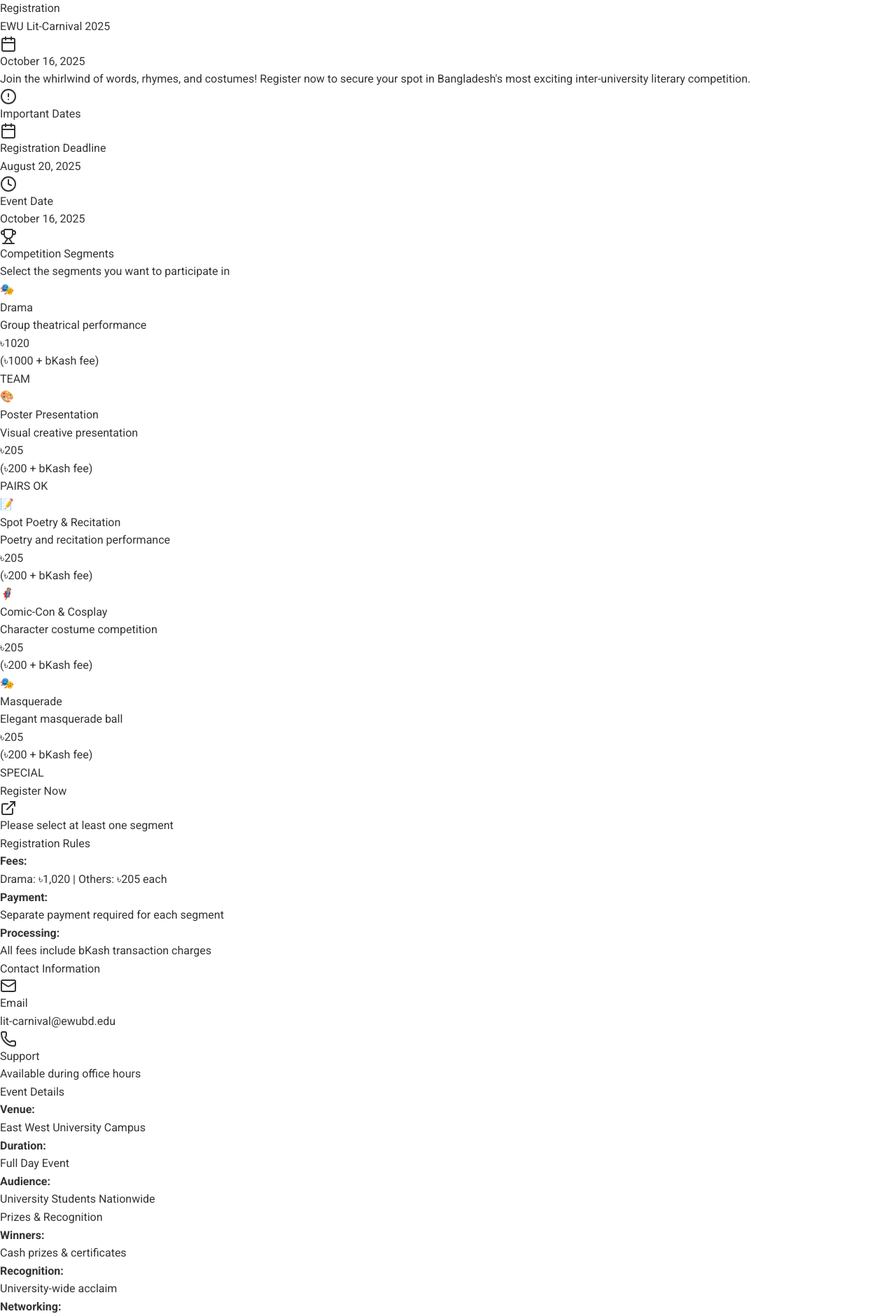
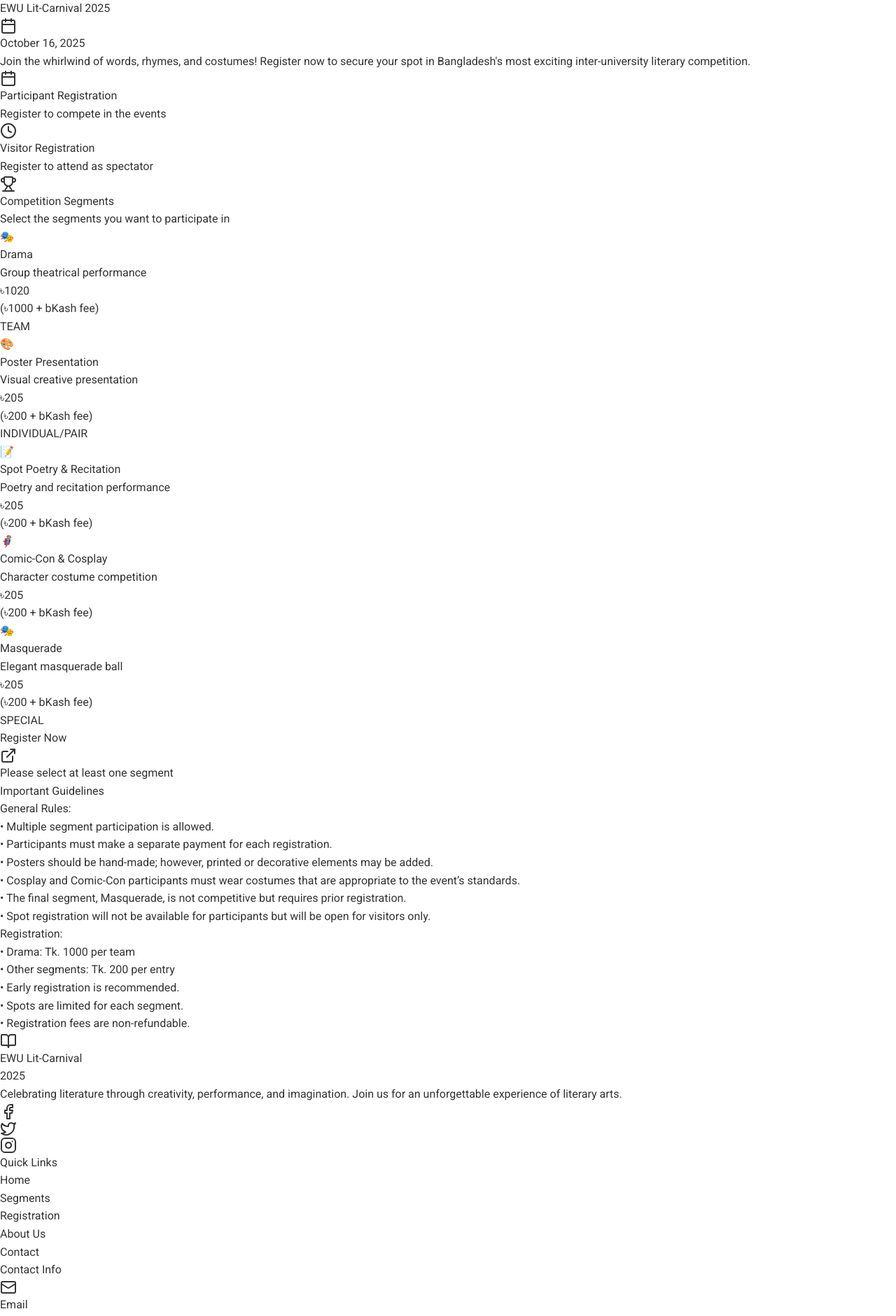
Before and after one commit to mahnaz123-ameer/Lit-carnival, a React (Vite) app: page /registration in a window 1280 px wide. Shown: the part 3544-5425 px from the top of the page at 70% size. Built offline with nearby package versions, Linux system fonts and the light colour scheme.

Commit message:
rest things updated

```diff
--- a/src/components/Registration/index.jsx
+++ b/src/components/Registration/index.jsx
@@ -3,6 +3,7 @@
 
 const Registration = () => {
   const [selectedSegments, setSelectedSegments] = useState([]);
+  const [showVisitorMessage, setShowVisitorMessage] = useState(false);
 
   const segments = [
     {
@@ -67,6 +68,15 @@
     }, 0);
   };
 
+  const handleParticipantRegistration = () => {
+    window.open('https://forms.gle/R3XYTma4TvBQ6XaX7', '_blank');
+  };
+
+  const handleVisitorRegistration = () => {
+    setShowVisitorMessage(true);
+    setTimeout(() => setShowVisitorMessage(false), 3000);
+  };
+
   const handleRegistrationClick = () => {
     if (selectedSegments.length === 0) {
       alert('Please select at least one segment before proceeding to registration.');
@@ -110,22 +120,33 @@
 
       <div className="container mx-auto px-4 sm:px-6 py-6 sm:py-8">
 
-        {/* Important Dates - Mobile Responsive */}
+        {/* Registration Options - Mobile Responsive */}
         <div className="bg-gradient-to-r from-red-700 via-red-600 to-amber-600 text-white rounded-xl sm:rounded-2xl p-6 sm:p-8 mb-6 sm:mb-8 shadow-xl border-2 border-red-800">
-          <div className="flex items-center justify-center mb-4 sm:mb-6">
-            <AlertCircle className="w-5 h-5 sm:w-6 sm:h-6 mr-2" />
-            <h2 className="text-2xl sm:text-3xl font-bold">Important Dates</h2>
-          </div>
           <div className="grid grid-cols-1 sm:grid-cols-2 gap-4 sm:gap-6 text-center">
-            <div className="bg-white bg-opacity-20 rounded-lg p-4 sm:p-6 backdrop-blur-sm border border-amber-200">
+            <div
+              className="bg-white bg-opacity-20 rounded-lg p-4 sm:p-6 backdrop-blur-sm border border-amber-200 cursor-pointer hover:bg-opacity-30 transition-all duration-300 transform hover:scale-105"
+              onClick={handleParticipantRegistration}
+            >
               <Calendar className="w-8 h-8 sm:w-10 sm:h-10 mx-auto mb-2 sm:mb-3 text-yellow-300" />
-              <div className="font-bold text-base sm:text-lg mb-1">Registration Deadline</div>
-              <div className="text-xl sm:text-2xl font-bold text-yellow-200">August 20, 2025</div>
+              <div className="font-bold text-base sm:text-lg mb-1">Participant Registration</div>
+              <p className="text-sm text-orange-100">Register to compete in the events</p>
             </div>
-            <div className="bg-white bg-opacity-20 rounded-lg p-4 sm:p-6 backdrop-blur-sm border border-amber-200">
+            <div
+              className="bg-white bg-opacity-20 rounded-lg p-4 sm:p-6 backdrop-blur-sm border border-amber-200 cursor-pointer hover:bg-opacity-30 transition-all duration-300 transform hover:scale-105 relative"
+              onClick={handleVisitorRegistration}
+            >
               <Clock className="w-8 h-8 sm:w-10 sm:h-10 mx-auto mb-2 sm:mb-3 text-yellow-300" />
-              <div className="font-bold text-base sm:text-lg mb-1">Event Date</div>
-              <div className="text-xl sm:text-2xl font-bold text-yellow-200">October 16, 2025</div>
+              <div className="font-bold text-base sm:text-lg mb-1">Visitor Registration</div>
+              <p className="text-sm text-orange-100">Register to attend as spectator</p>
+
+              {showVisitorMessage && (
+                <div className="absolute inset-0 bg-amber-600 bg-opacity-95 rounded-lg flex items-center justify-center backdrop-blur-sm">
+                  <div className="text-center p-2">
+                    <AlertCircle className="w-6 h-6 mx-auto mb-2 text-white" />
+                    <p className="font-semibold text-white text-sm">Will be available soon</p>
+                  </div>
+                </div>
+              )}
             </div>
           </div>
         </div>
@@ -168,7 +189,7 @@
                       <span className="px-2 py-1 bg-blue-600 text-white text-xs rounded-full">TEAM</span>
                     )}
                     {segment.id === 'poster' && (
-                      <span className="px-2 py-1 bg-green-600 text-white text-xs rounded-full">PAIRS OK</span>
+                      <span className="px-2 py-1 bg-green-600 text-white text-xs rounded-full">INDIVIDUAL/PAIR</span>
                     )}
                     {segment.id === 'masquerade' && (
                       <span className="px-2 py-1 bg-purple-600 text-white text-xs rounded-full">SPECIAL</span>
@@ -233,86 +254,36 @@
           </div>
         </div>
 
-        {/* Contact Information - Mobile Responsive Grid */}
-        <div className="grid grid-cols-1 sm:grid-cols-2 xl:grid-cols-4 gap-4 sm:gap-6">
-          {/* Registration Rules */}
-          <div className="bg-gradient-to-br from-amber-50 to-orange-50 rounded-lg sm:rounded-xl shadow-lg p-4 sm:p-6 border-2 border-amber-300">
-            <h3 className="text-lg sm:text-xl font-bold text-amber-900 mb-3 sm:mb-4">Registration Rules</h3>
-            <div className="space-y-2 sm:space-y-3 text-xs sm:text-sm">
-              <div className="bg-white bg-opacity-80 p-2 sm:p-3 rounded-lg border border-amber-200">
-                <strong className="text-amber-900">Fees:</strong>
-                <div className="text-amber-800">Drama: ৳1,020 | Others: ৳205 each</div>
-              </div>
-              <div className="bg-white bg-opacity-80 p-2 sm:p-3 rounded-lg border border-amber-200">
-                <strong className="text-amber-900">Payment:</strong>
-                <div className="text-amber-800">Separate payment required for each segment</div>
-              </div>
-              <div className="bg-white bg-opacity-80 p-2 sm:p-3 rounded-lg border border-amber-200">
-                <strong className="text-amber-900">Processing:</strong>
-                <div className="text-amber-800">All fees include bKash transaction charges</div>
-              </div>
+        {/* Important Notes - Mobile Responsive */}
+        <div className="mt-12 sm:mt-16 bg-gradient-to-br from-amber-50 to-orange-50 rounded-xl sm:rounded-2xl p-6 sm:p-8 shadow-xl border-2 border-amber-200">
+          <h2 className="text-xl sm:text-2xl font-bold text-amber-900 mb-4 sm:mb-6 text-center">Important Guidelines</h2>
+          <div className="grid grid-cols-1 md:grid-cols-2 gap-6 sm:gap-8">
+            <div>
+              <h3 className="text-base sm:text-lg font-semibold text-amber-900 mb-2 sm:mb-3">General Rules:</h3>
+              <ul className="space-y-2 text-amber-800 text-sm sm:text-base">
+                <li>• Multiple segment participation is allowed.</li>
+                <li>• Participants must make a separate payment for each registration.</li>
+                <li>• Posters should be hand-made; however, printed or decorative elements may be added.</li>
+                <li>• Cosplay and Comic-Con participants must wear costumes that are appropriate to the event’s standards.</li>
+                 <li>• The final segment, Masquerade, is not competitive but requires prior registration.</li>
+                  <li>• Spot registration will not be available for participants but will be open for visitors only.</li>
+              </ul>
             </div>
-          </div>
-
-          {/* Contact Info */}
-          <div className="bg-gradient-to-br from-amber-50 to-orange-50 rounded-lg sm:rounded-xl shadow-lg p-4 sm:p-6 border-2 border-amber-300">
-            <h3 className="text-lg sm:text-xl font-bold text-amber-900 mb-3 sm:mb-4">Contact Information</h3>
-            <div className="space-y-3 sm:space-y-4">
-              <div className="flex items-center bg-white bg-opacity-80 p-2 sm:p-3 rounded-lg border border-amber-200">
-                <Mail className="w-5 h-5 sm:w-6 sm:h-6 mr-2 sm:mr-3 text-red-700 flex-shrink-0" />
-                <div>
-                  <div className="font-semibold text-amber-900 text-sm sm:text-base">Email</div>
-                  <div className="text-xs sm:text-sm text-amber-700">lit-carnival@ewubd.edu</div>
-                </div>
-              </div>
-              <div className="flex items-center bg-white bg-opacity-80 p-2 sm:p-3 rounded-lg border border-amber-200">
-                <Phone className="w-5 h-5 sm:w-6 sm:h-6 mr-2 sm:mr-3 text-red-700 flex-shrink-0" />
-                <div>
-                  <div className="font-semibold text-amber-900 text-sm sm:text-base">Support</div>
-                  <div className="text-xs sm:text-sm text-amber-700">Available during office hours</div>
-                </div>
-              </div>
-            </div>
-          </div>
-
-          {/* Event Details */}
-          <div className="bg-gradient-to-br from-amber-50 to-orange-50 rounded-lg sm:rounded-xl shadow-lg p-4 sm:p-6 border-2 border-amber-300">
-            <h3 className="text-lg sm:text-xl font-bold text-amber-900 mb-3 sm:mb-4">Event Details</h3>
-            <div className="space-y-2 sm:space-y-3 text-xs sm:text-sm">
-              <div className="bg-white bg-opacity-80 p-2 sm:p-3 rounded-lg border border-amber-200">
-                <strong className="text-amber-900">Venue:</strong>
-                <div className="text-amber-800">East West University Campus</div>
-              </div>
-              <div className="bg-white bg-opacity-80 p-2 sm:p-3 rounded-lg border border-amber-200">
-                <strong className="text-amber-900">Duration:</strong>
-                <div className="text-amber-800">Full Day Event</div>
-              </div>
-              <div className="bg-white bg-opacity-80 p-2 sm:p-3 rounded-lg border border-amber-200">
-                <strong className="text-amber-900">Audience:</strong>
-                <div className="text-amber-800">University Students Nationwide</div>
-              </div>
-            </div>
-          </div>
-
-          {/* Prizes */}
-          <div className="bg-gradient-to-br from-amber-50 to-orange-50 rounded-lg sm:rounded-xl shadow-lg p-4 sm:p-6 border-2 border-amber-300">
-            <h3 className="text-lg sm:text-xl font-bold text-amber-900 mb-3 sm:mb-4">Prizes & Recognition</h3>
-            <div className="space-y-2 sm:space-y-3 text-xs sm:text-sm">
-              <div className="bg-white bg-opacity-80 p-2 sm:p-3 rounded-lg border border-amber-200">
-                <strong className="text-amber-900">Winners:</strong>
-                <div className="text-amber-800">Cash prizes & certificates</div>
-              </div>
-              <div className="bg-white bg-opacity-80 p-2 sm:p-3 rounded-lg border border-amber-200">
-                <strong className="text-amber-900">Recognition:</strong>
-                <div className="text-amber-800">University-wide acclaim</div>
-              </div>
-              <div className="bg-white bg-opacity-80 p-2 sm:p-3 rounded-lg border border-amber-200">
-                <strong className="text-amber-900">Networking:</strong>
-                <div className="text-amber-800">Connect with literary enthusiasts</div>
-              </div>
+            <div>
+              <h3 className="text-base sm:text-lg font-semibold text-amber-900 mb-2 sm:mb-3">Registration:</h3>
+              <ul className="space-y-2 text-amber-800 text-sm sm:text-base">
+                <li>• Drama: Tk. 1000 per team</li>
+                <li>• Other segments: Tk. 200 per entry</li>
+                <li>• Early registration is recommended.</li>
+                <li>• Spots are limited for each segment.</li>
+                <li>• Registration fees are non-refundable.</li>
+              </ul>
             </div>
           </div>
         </div>
+
+        {/* Contact Information - Mobile Responsive Grid */}
+
       </div>
     </div>
   );
--- a/src/components/Segments/index.jsx
+++ b/src/components/Segments/index.jsx
@@ -8,7 +8,7 @@
       icon: <Theater className="w-6 h-6 sm:w-7 sm:h-7 lg:w-8 lg:h-8" />,
       title: 'Drama',
       timeLimit: '15 minutes',
-      maxMembers: '10 members/team',
+      maxMembers: 'Max 10 members/team',
       color: 'from-red-700 to-red-800',
       bgColor: 'from-red-100 via-amber-50 to-yellow-100',
       themes: [
@@ -22,7 +22,7 @@
       icon: <Presentation className="w-6 h-6 sm:w-7 sm:h-7 lg:w-8 lg:h-8" />,
       title: 'Poster Presentation',
       timeLimit: 'Display format',
-      maxMembers: 'Individual or team',
+      maxMembers: 'Individual or Pair 28✕22 inches',
       color: 'from-amber-600 to-orange-700',
       bgColor: 'from-amber-100 via-orange-50 to-red-100',
       themes: [
@@ -48,7 +48,7 @@
       icon: <Palette className="w-6 h-6 sm:w-7 sm:h-7 lg:w-8 lg:h-8" />,
       title: 'Comic-Con & Cosplay',
       timeLimit: 'Performance based',
-      maxMembers: 'Individual or group',
+      maxMembers: 'Individual',
       color: 'from-orange-600 to-red-700',
       bgColor: 'from-orange-100 via-red-50 to-amber-100',
       themes: [
@@ -57,6 +57,7 @@
         'Apocalypse and Dystopias',
         'Fan-Favorite Romances',
         'Time Travelers from Pop Culture',
+        '---divider---',
         'Witches, Wizards & Warlocks',
         'Pantheon Clash: Gods from Different Mythologies',
         'The Victorian Gothic',
@@ -69,7 +70,7 @@
       icon: <Sparkles className="w-6 h-6 sm:w-7 sm:h-7 lg:w-8 lg:h-8" />,
       title: 'Masquerade',
       timeLimit: 'Evening event',
-      maxMembers: 'All participants',
+      maxMembers: 'Registered participants',
       color: 'from-red-600 to-amber-700',
       bgColor: 'from-red-100 via-amber-50 to-yellow-100',
       themes: [
@@ -158,9 +159,13 @@
                     </h3>
                     <div className="grid gap-2 sm:gap-3">
                       {segment.themes.map((theme, themeIndex) => (
-                        <div key={themeIndex} className="bg-amber-50 bg-opacity-90 p-3 sm:p-4 rounded-lg shadow-sm border border-amber-200 hover:shadow-md hover:bg-amber-100 transition-all">
-                          <p className="text-amber-900 font-medium text-sm sm:text-base">{theme}</p>
-                        </div>
+                        theme === '---divider---' ? (
+                          <div key={themeIndex} className="border-t-2 border-amber-300 my-2 sm:my-3"></div>
+                        ) : (
+                          <div key={themeIndex} className="bg-amber-50 bg-opacity-90 p-3 sm:p-4 rounded-lg shadow-sm border border-amber-200 hover:shadow-md hover:bg-amber-100 transition-all">
+                            <p className="text-amber-900 font-medium text-sm sm:text-base">{theme}</p>
+                          </div>
+                        )
                       ))}
                     </div>
                   </div>
@@ -191,39 +196,19 @@
           ))}
         </div>
 
-        {/* Important Notes - Mobile Responsive */}
-        <div className="mt-12 sm:mt-16 bg-gradient-to-br from-amber-50 to-orange-50 rounded-xl sm:rounded-2xl p-6 sm:p-8 shadow-xl border-2 border-amber-200">
-          <h2 className="text-xl sm:text-2xl font-bold text-amber-900 mb-4 sm:mb-6 text-center">Important Guidelines</h2>
-          <div className="grid grid-cols-1 md:grid-cols-2 gap-6 sm:gap-8">
-            <div>
-              <h3 className="text-base sm:text-lg font-semibold text-amber-900 mb-2 sm:mb-3">General Rules:</h3>
-              <ul className="space-y-2 text-amber-800 text-sm sm:text-base">
-                <li>• All university students from across Bangladesh are welcome</li>
-                <li>• Multiple segment participation is allowed</li>
-                <li>• Original and creative interpretations are highly encouraged</li>
-                <li>• Costumes and props are welcome for all segments</li>
-              </ul>
-            </div>
-            <div>
-              <h3 className="text-base sm:text-lg font-semibold text-amber-900 mb-2 sm:mb-3">Registration:</h3>
-              <ul className="space-y-2 text-amber-800 text-sm sm:text-base">
-                <li>• Drama Team: Tk. 1000 per team</li>
-                <li>• Other Segments: Tk. 200 per entry</li>
-                <li>• Early registration recommended</li>
-                <li>• Spots are limited for each segment</li>
-              </ul>
-            </div>
-          </div>
-        </div>
-
         {/* CTA Section - Mobile Responsive */}
         <div className="mt-8 sm:mt-12 text-center">
           <div className="bg-gradient-to-r from-red-700 via-red-600 to-amber-600 text-white p-6 sm:p-8 rounded-xl sm:rounded-2xl shadow-xl border-2 border-red-800">
             <h2 className="text-xl sm:text-2xl font-bold mb-3 sm:mb-4">Ready to Participate?</h2>
             <p className="text-base sm:text-lg mb-4 sm:mb-6 px-2">Choose your segment and register now to secure your spot!</p>
-            <button className="bg-amber-100 text-red-800 px-6 sm:px-8 py-2 sm:py-3 rounded-lg font-semibold hover:bg-amber-200 transition-colors shadow-lg border-2 border-amber-300 w-full sm:w-auto text-sm sm:text-base">
+            <a
+              href="https://docs.google.com/forms/d/e/1FAIpQLSf4sJdLVQJauODYGswSu4mlMRJ28mmHoVq9pL_38epN_AGwuA/viewform?usp=send_form"
+              target="_blank"
+              rel="noopener noreferrer"
+              className="inline-block bg-amber-100 text-red-800 px-6 sm:px-8 py-2 sm:py-3 rounded-lg font-semibold hover:bg-amber-200 transition-colors shadow-lg border-2 border-amber-300 w-full sm:w-auto text-sm sm:text-base text-center"
+            >
               Register Now
-            </button>
+            </a>
           </div>
         </div>
       </div>
```
Also changed, not shown: src/components/About/index.jsx (+60 -64 lines), src/components/Header/index.jsx (+4 -4 lines), 1 other file (tests, documents, lock files or other folders).
